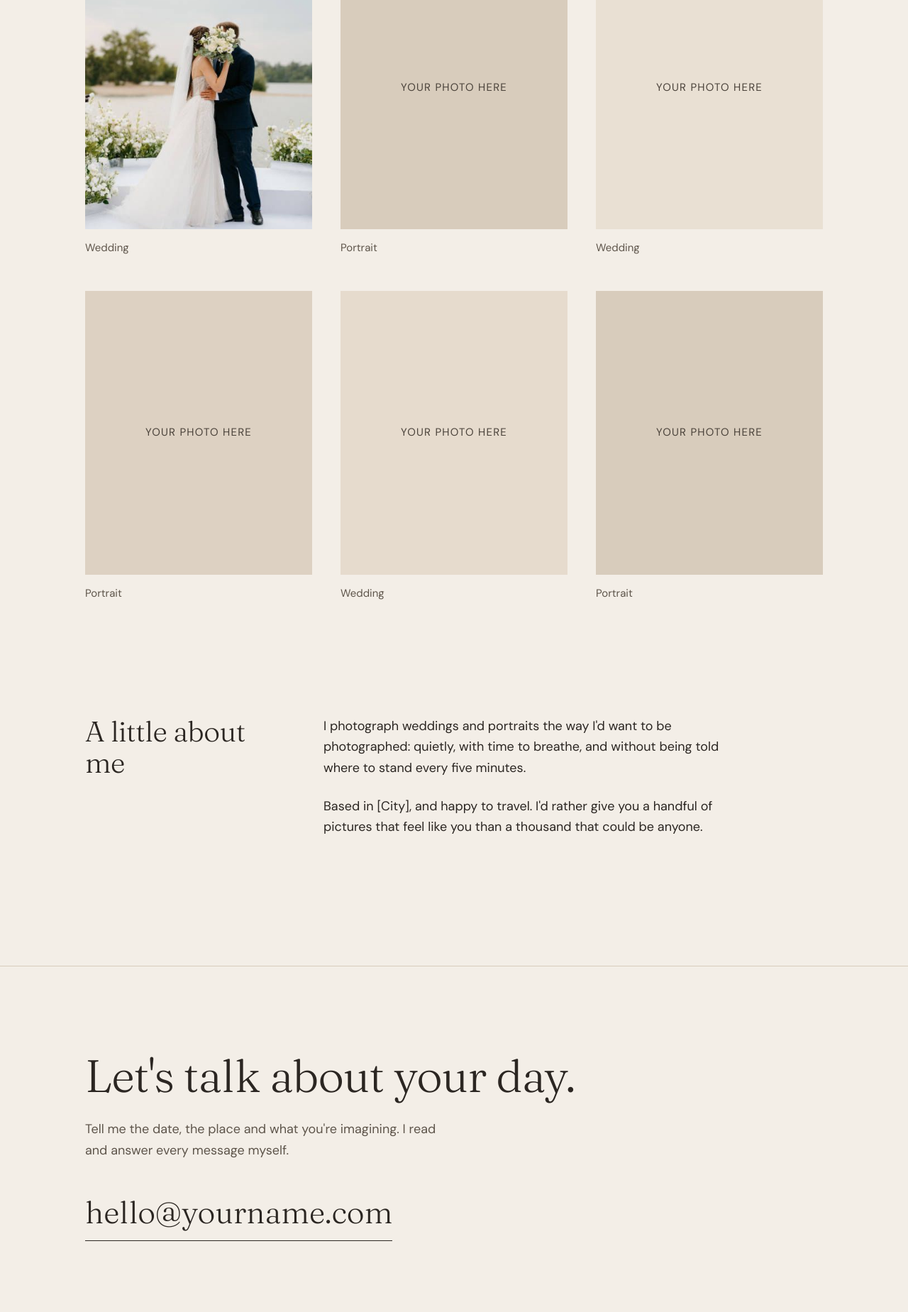
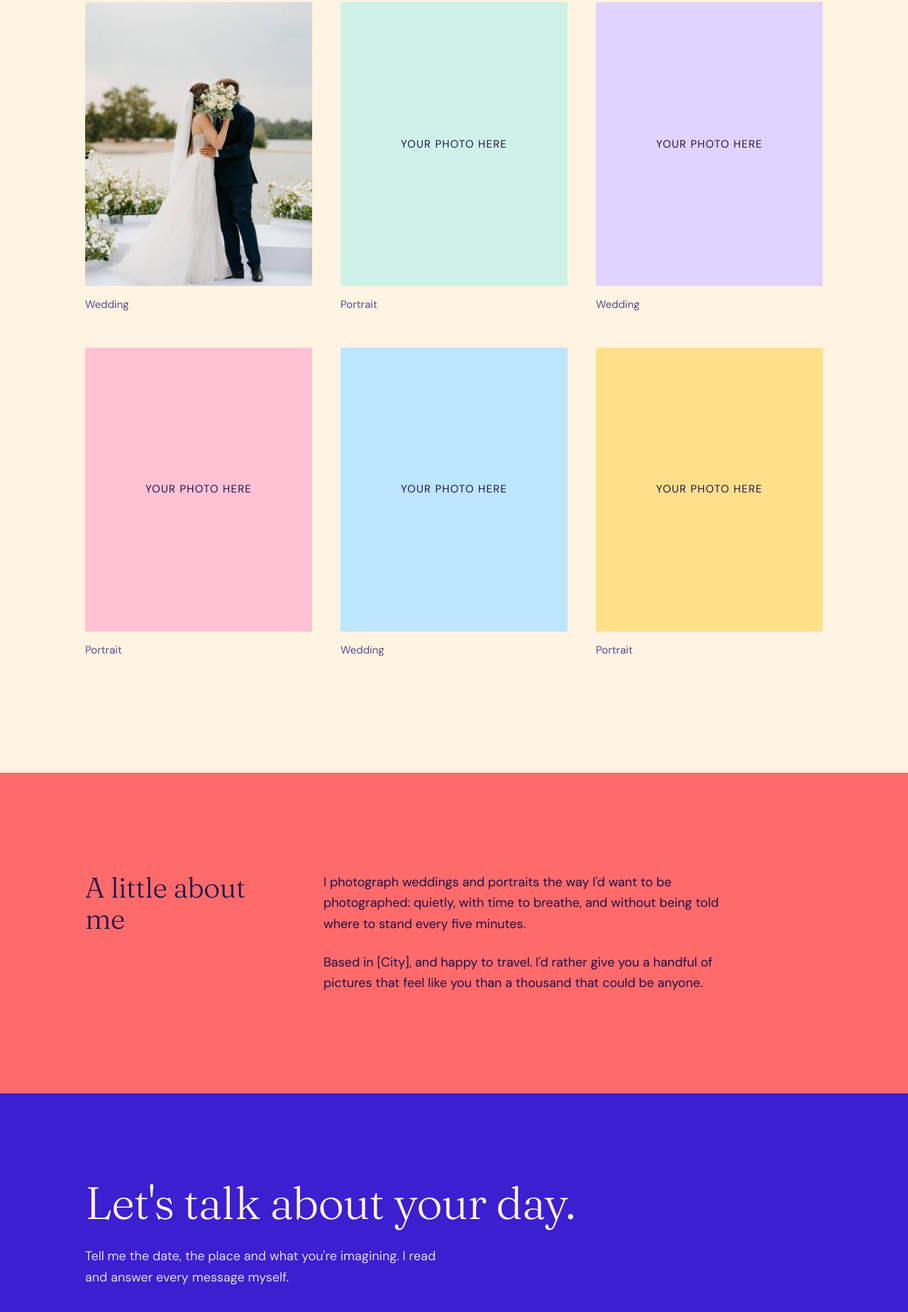
Before and after one commit to hengbk/MyfirstClaudieweb, a plain HTML site: page index.html in a window 1280 px wide. Shown: the part 877-2726 px from the top of the page at 71% size. Drawn offline with Linux system fonts and the light colour scheme.

Commit message:
Switch to a vibrant colour palette
Yellow hero, coral about section, electric indigo contact block, and
pastel photo placeholders. Text pairings kept at AA contrast.

Co-Authored-By: Claude Sonnet 5.5 <noreply@anthropic.com>
Claude-Session: https://claude.ai/code/session_012HPEypxSzzApkBh5YJUrAH

```diff
--- a/index.html
+++ b/index.html
@@ -7,14 +7,15 @@
 <link rel="preconnect" href="https://fonts.googleapis.com">
 <link rel="stylesheet" href="https://fonts.googleapis.com/css2?family=Fraunces:ital,opsz,wght@0,9..144,300;0,9..144,400;1,9..144,300&amp;family=DM+Sans:wght@400;500&amp;display=swap">
 <style>
-body{margin:0;background:#F3EEE7}
+body{margin:0;background:#FFF3E2}
 html{scroll-behavior:smooth}
 a{color:inherit}
 .cta{transition:background .2s ease}
-.cta:hover{background:#8A4129 !important}
-.cta:focus-visible,.mail:focus-visible{outline:2px solid #8A4129;outline-offset:4px}
+.cta:hover{background:#E6007A !important;color:#FFFFFF !important}
+.cta:focus-visible{outline:2px solid #E6007A;outline-offset:4px}
+.mail:focus-visible{outline:2px solid #FFD23F;outline-offset:4px}
 .mail{transition:color .2s ease,border-color .2s ease}
-.mail:hover{color:#8A4129 !important;border-color:#8A4129 !important}
+.mail:hover{color:#FF8FC7 !important;border-color:#FF8FC7 !important}
 @media (max-width:760px){
   .grid{grid-template-columns:minmax(0,1fr) !important}
   .about{flex-direction:column !important}
@@ -23,50 +24,50 @@ a{color:inherit}
 </style>
 </head>
 <body>
-<div style="width:100%;background:#F3EEE7;color:#2B2622;font-family:'DM Sans',system-ui,sans-serif;font-size:18px;line-height:1.65">
+<div style="width:100%;background:#FFF3E2;color:#1F1147;font-family:'DM Sans',system-ui,sans-serif;font-size:18px;line-height:1.65">
 
   <!-- Hero -->
-  <header class="section" style="box-sizing:border-box;min-height:760px;padding:96px 120px;display:flex;flex-direction:column;justify-content:center;align-items:flex-start;gap:36px">
-    <h1 style="margin:0;font-family:'Fraunces',Georgia,serif;font-weight:300;font-size:clamp(56px,9vw,136px);line-height:1;letter-spacing:-0.02em">BK&nbsp; Photo-genic</h1>
-    <p style="margin:0;max-width:560px;font-family:'Fraunces',Georgia,serif;font-style:italic;font-weight:300;font-size:clamp(22px,2.4vw,32px);line-height:1.35;color:#5E554B">Wedding and portrait photography, made to feel like you.</p>
-    <a class="cta" href="#contact" style="display:inline-block;margin-top:12px;padding:16px 36px;min-height:20px;background:#2B2622;color:#F3EEE7;text-decoration:none;font-weight:500;font-size:17px;letter-spacing:0.02em;border-radius:999px">Get in touch</a>
+  <header class="section" style="box-sizing:border-box;min-height:760px;padding:96px 120px;background:#FFD23F;display:flex;flex-direction:column;justify-content:center;align-items:flex-start;gap:36px">
+    <h1 style="margin:0;font-family:'Fraunces',Georgia,serif;font-weight:300;font-size:clamp(56px,9vw,136px);line-height:1;letter-spacing:-0.02em;color:#3B1FD1">BK&nbsp; Photo-genic</h1>
+    <p style="margin:0;max-width:560px;font-family:'Fraunces',Georgia,serif;font-style:italic;font-weight:300;font-size:clamp(22px,2.4vw,32px);line-height:1.35;color:#3A2A7A">Wedding and portrait photography, made to feel like you.</p>
+    <a class="cta" href="#contact" style="display:inline-block;margin-top:12px;padding:16px 36px;min-height:20px;background:#1F1147;color:#FFF3E2;text-decoration:none;font-weight:500;font-size:17px;letter-spacing:0.02em;border-radius:999px">Get in touch</a>
   </header>
 
   <!-- Portfolio -->
-  <section class="section" id="work" style="box-sizing:border-box;padding:40px 120px 160px">
+  <section class="section" id="work" style="box-sizing:border-box;padding:120px 120px 160px;background:#FFF3E2">
     <div class="grid" style="display:grid;grid-template-columns:repeat(3, minmax(0, 1fr));gap:48px 40px">
       <figure style="margin:0">
         <img src="images/wedding-01.jpg" alt="A bride and groom embracing at a lakeside ceremony, hidden behind her bouquet of white flowers" style="display:block;width:100%;aspect-ratio:4 / 5;object-fit:cover;object-position:50% 60%">
-        <figcaption style="margin-top:14px;font-size:15px;color:#5E554B">Wedding</figcaption>
+        <figcaption style="margin-top:14px;font-size:15px;color:#5B4B8A">Wedding</figcaption>
       </figure>
       <figure style="margin:0">
-        <div style="aspect-ratio:4 / 5;background:#D8CCBC;display:flex;align-items:center;justify-content:center;color:#4A423A;font-size:15px;letter-spacing:0.08em;text-transform:uppercase">Your photo here</div>
-        <figcaption style="margin-top:14px;font-size:15px;color:#5E554B">Portrait</figcaption>
+        <div style="aspect-ratio:4 / 5;background:#CFF2E8;display:flex;align-items:center;justify-content:center;color:#1F1147;font-size:15px;letter-spacing:0.08em;text-transform:uppercase">Your photo here</div>
+        <figcaption style="margin-top:14px;font-size:15px;color:#5B4B8A">Portrait</figcaption>
       </figure>
       <figure style="margin:0">
-        <div style="aspect-ratio:4 / 5;background:#E9E0D3;display:flex;align-items:center;justify-content:center;color:#4A423A;font-size:15px;letter-spacing:0.08em;text-transform:uppercase">Your photo here</div>
-        <figcaption style="margin-top:14px;font-size:15px;color:#5E554B">Wedding</figcaption>
+        <div style="aspect-ratio:4 / 5;background:#E0D4FF;display:flex;align-items:center;justify-content:center;color:#1F1147;font-size:15px;letter-spacing:0.08em;text-transform:uppercase">Your photo here</div>
+        <figcaption style="margin-top:14px;font-size:15px;color:#5B4B8A">Wedding</figcaption>
       </figure>
       <figure style="margin:0">
-        <div style="aspect-ratio:4 / 5;background:#DDD1C2;display:flex;align-items:center;justify-content:center;color:#4A423A;font-size:15px;letter-spacing:0.08em;text-transform:uppercase">Your photo here</div>
-        <figcaption style="margin-top:14px;font-size:15px;color:#5E554B">Portrait</figcaption>
+        <div style="aspect-ratio:4 / 5;background:#FFC2D4;display:flex;align-items:center;justify-content:center;color:#1F1147;font-size:15px;letter-spacing:0.08em;text-transform:uppercase">Your photo here</div>
+        <figcaption style="margin-top:14px;font-size:15px;color:#5B4B8A">Portrait</figcaption>
       </figure>
       <figure style="margin:0">
-        <div style="aspect-ratio:4 / 5;background:#E6DBCD;display:flex;align-items:center;justify-content:center;color:#4A423A;font-size:15px;letter-spacing:0.08em;text-transform:uppercase">Your photo here</div>
-        <figcaption style="margin-top:14px;font-size:15px;color:#5E554B">Wedding</figcaption>
+        <div style="aspect-ratio:4 / 5;background:#BDE6FF;display:flex;align-items:center;justify-content:center;color:#1F1147;font-size:15px;letter-spacing:0.08em;text-transform:uppercase">Your photo here</div>
+        <figcaption style="margin-top:14px;font-size:15px;color:#5B4B8A">Wedding</figcaption>
       </figure>
       <figure style="margin:0">
-        <div style="aspect-ratio:4 / 5;background:#D8CCBC;display:flex;align-items:center;justify-content:center;color:#4A423A;font-size:15px;letter-spacing:0.08em;text-transform:uppercase">Your photo here</div>
-        <figcaption style="margin-top:14px;font-size:15px;color:#5E554B">Portrait</figcaption>
+        <div style="aspect-ratio:4 / 5;background:#FFE08A;display:flex;align-items:center;justify-content:center;color:#1F1147;font-size:15px;letter-spacing:0.08em;text-transform:uppercase">Your photo here</div>
+        <figcaption style="margin-top:14px;font-size:15px;color:#5B4B8A">Portrait</figcaption>
       </figure>
     </div>
   </section>
 
   <!-- About -->
-  <section class="section" id="about" style="box-sizing:border-box;padding:0 120px 180px">
+  <section class="section" id="about" style="box-sizing:border-box;padding:140px 120px;background:#FF6B6B">
     <div class="about" style="display:flex;gap:96px;align-items:flex-start;max-width:1100px">
-      <h2 style="margin:0;flex:0 0 240px;font-family:'Fraunces',Georgia,serif;font-weight:300;font-size:40px;line-height:1.1;letter-spacing:-0.01em">A little about me</h2>
-      <div style="flex:1;min-width:0;max-width:600px;display:flex;flex-direction:column;gap:24px">
+      <h2 style="margin:0;flex:0 0 240px;font-family:'Fraunces',Georgia,serif;font-weight:300;font-size:40px;line-height:1.1;letter-spacing:-0.01em;color:#1F1147">A little about me</h2>
+      <div style="flex:1;min-width:0;max-width:600px;display:flex;flex-direction:column;gap:24px;color:#1F1147">
         <p style="margin:0">I photograph weddings and portraits the way I'd want to be photographed: quietly, with time to breathe, and without being told where to stand every five minutes.</p>
         <p style="margin:0">Based in [City], and happy to travel. I'd rather give you a handful of pictures that feel like you than a thousand that could be anyone.</p>
       </div>
@@ -74,13 +75,13 @@ a{color:inherit}
   </section>
 
   <!-- Contact -->
-  <section class="section" id="contact" style="box-sizing:border-box;padding:120px 120px 160px;border-top:1px solid #D8CCBC;display:flex;flex-direction:column;gap:28px;align-items:flex-start">
+  <section class="section" id="contact" style="box-sizing:border-box;padding:120px 120px 100px;background:#3B1FD1;color:#FFF3E2;display:flex;flex-direction:column;gap:28px;align-items:flex-start">
     <h2 style="margin:0;font-family:'Fraunces',Georgia,serif;font-weight:300;font-size:clamp(40px,5vw,64px);line-height:1.05;letter-spacing:-0.015em">Let's talk about your day.</h2>
-    <p style="margin:0;max-width:520px;color:#5E554B">Tell me the date, the place and what you're imagining. I read and answer every message myself.</p>
-    <a class="mail" href="mailto:hello@yourname.com" style="margin-top:8px;font-family:'Fraunces',Georgia,serif;font-weight:300;font-size:clamp(26px,3.4vw,44px);text-decoration:none;color:#2B2622;border-bottom:1px solid #2B2622;padding-bottom:4px;word-break:break-all">hello@yourname.com</a>
+    <p style="margin:0;max-width:520px;color:#E4DBFF">Tell me the date, the place and what you're imagining. I read and answer every message myself.</p>
+    <a class="mail" href="mailto:hello@yourname.com" style="margin-top:8px;font-family:'Fraunces',Georgia,serif;font-weight:300;font-size:clamp(26px,3.4vw,44px);text-decoration:none;color:#FFD23F;border-bottom:1px solid #FFD23F;padding-bottom:4px;word-break:break-all">hello@yourname.com</a>
   </section>
 
-  <footer class="section" style="box-sizing:border-box;padding:0 120px 56px;font-size:14px;color:#5E554B">© BK&nbsp; Photo-genic</footer>
+  <footer class="section" style="box-sizing:border-box;padding:0 120px 56px;background:#3B1FD1;font-size:14px;color:#E4DBFF">© BK&nbsp; Photo-genic</footer>
 
 </div>
 </body>
```
